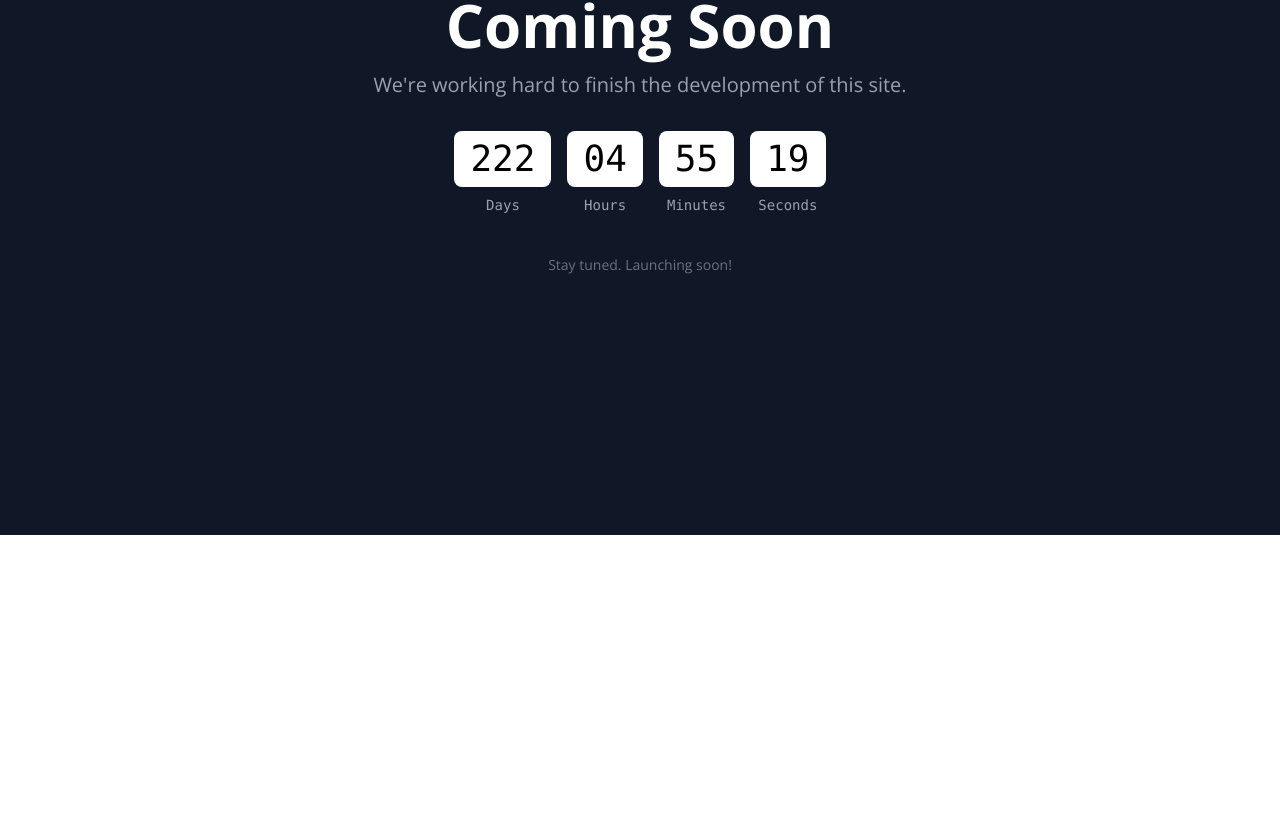
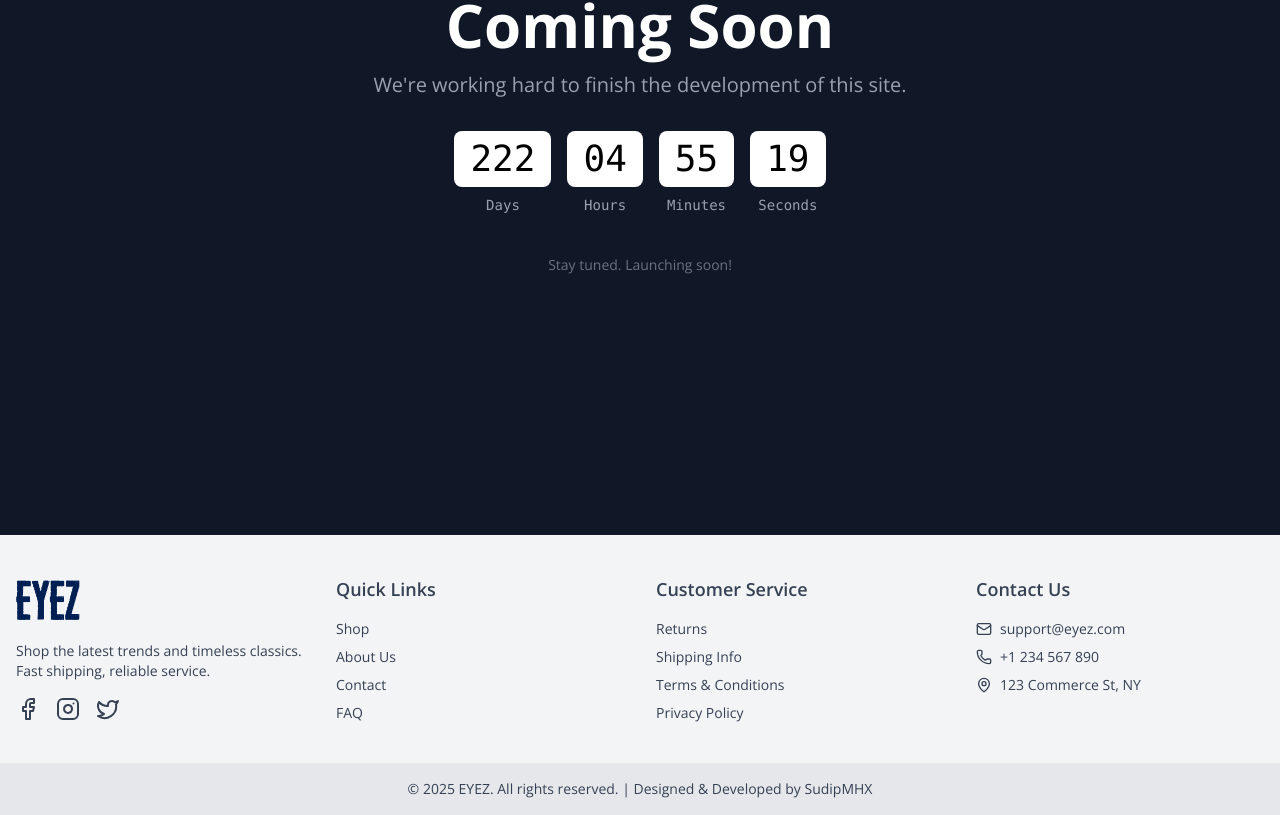
Before and after one commit to SudipMHX/eyez, a Next.js app: page / in a window 1280 px wide. Shown: the part 347-1162 px from the top of the page. Before the commit the page ends 882 px from the top, so only its background shows below. Built offline with nearby package versions, Linux system fonts and the light colour scheme.

Commit message:
added footer

```diff
--- a/src/app/layout.js
+++ b/src/app/layout.js
@@ -1,6 +1,7 @@
 import { Open_Sans } from "next/font/google";
 import "@/styles/globals.css";
 import Header from "@/components/shared/Header";
+import Footer from "@/components/shared/Footer";
 
 const openSans = Open_Sans({
   variable: "--font-open-sans",
@@ -20,7 +21,9 @@ export default function RootLayout({ children }) {
           <Header />
         </header>
         <main>{children}</main>
-        <footer></footer>
+        <footer>
+          <Footer />
+        </footer>
       </body>
     </html>
   );
--- /dev/null
+++ b/src/components/shared/Footer.js
@@ -0,0 +1,113 @@
+import Image from "next/image";
+import Link from "next/link";
+import {
+  Facebook,
+  Instagram,
+  Twitter,
+  Mail,
+  Phone,
+  MapPin,
+} from "lucide-react";
+import Logo from "@/assets/logo.png";
+
+const Footer = () => {
+  return (
+    <div className='bg-gray-100 text-gray-700'>
+      <div className='container mx-auto px-4 py-10 grid grid-cols-1 md:grid-cols-4 gap-8'>
+        {/* Logo and Description */}
+        <div>
+          <Image
+            src={Logo}
+            alt='eyez logo'
+            className='w-16'
+            width={256}
+            height={256}
+          />
+          <p className='mt-4 text-sm'>
+            Shop the latest trends and timeless classics. Fast shipping,
+            reliable service.
+          </p>
+          <div className='flex gap-4 mt-4'>
+            <Link href='#'>
+              <Facebook className='hover:text-blue-600 transition' />
+            </Link>
+            <Link href='#'>
+              <Instagram className='hover:text-pink-500 transition' />
+            </Link>
+            <Link href='#'>
+              <Twitter className='hover:text-sky-400 transition' />
+            </Link>
+          </div>
+        </div>
+
+        {/* Navigation */}
+        <div>
+          <h3 className='text-lg font-semibold mb-4'>Quick Links</h3>
+          <ul className='space-y-2 text-sm'>
+            <li>
+              <Link href='/shop'>Shop</Link>
+            </li>
+            <li>
+              <Link href='/about'>About Us</Link>
+            </li>
+            <li>
+              <Link href='/contact'>Contact</Link>
+            </li>
+            <li>
+              <Link href='/faq'>FAQ</Link>
+            </li>
+          </ul>
+        </div>
+
+        {/* Customer Service */}
+        <div>
+          <h3 className='text-lg font-semibold mb-4'>Customer Service</h3>
+          <ul className='space-y-2 text-sm'>
+            <li>
+              <Link href='/returns-policy'>Returns</Link>
+            </li>
+            <li>
+              <Link href='/shipping-info'>Shipping Info</Link>
+            </li>
+            <li>
+              <Link href='/terms-and-condition'>Terms & Conditions</Link>
+            </li>
+            <li>
+              <Link href='/privacy-policy'>Privacy Policy</Link>
+            </li>
+          </ul>
+        </div>
+
+        {/* Contact */}
+        <div>
+          <h3 className='text-lg font-semibold mb-4'>Contact Us</h3>
+          <ul className='space-y-2 text-sm'>
+            <li className='flex items-center gap-2'>
+              <Mail className='w-4 h-4' /> support@eyez.com
+            </li>
+            <li className='flex items-center gap-2'>
+              <Phone className='w-4 h-4' /> +1 234 567 890
+            </li>
+            <li className='flex items-center gap-2'>
+              <MapPin className='w-4 h-4' /> 123 Commerce St, NY
+            </li>
+          </ul>
+        </div>
+      </div>
+
+      {/* Bottom Bar */}
+      <div className='bg-gray-200 text-center text-sm py-4'>
+        © {new Date().getFullYear()} EYEZ. All rights reserved. | Designed &
+        Developed by{" "}
+        <Link
+          className='hover:text-blue-500'
+          href='https://sudipmhx.vercel.app'
+          target='_blank'>
+          SudipMHX
+        </Link>
+      </div>
+    </div>
+  );
+};
+
+export default Footer;
```
